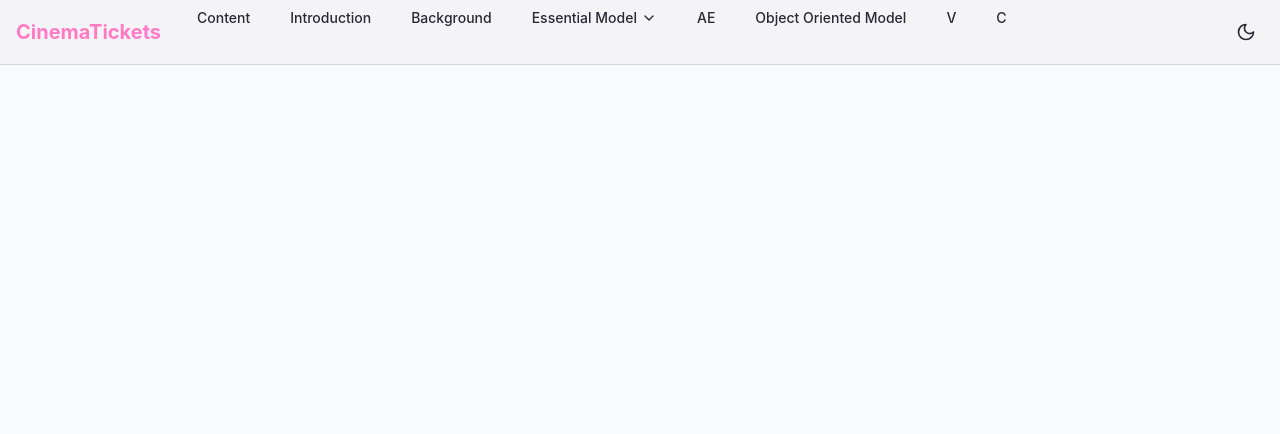
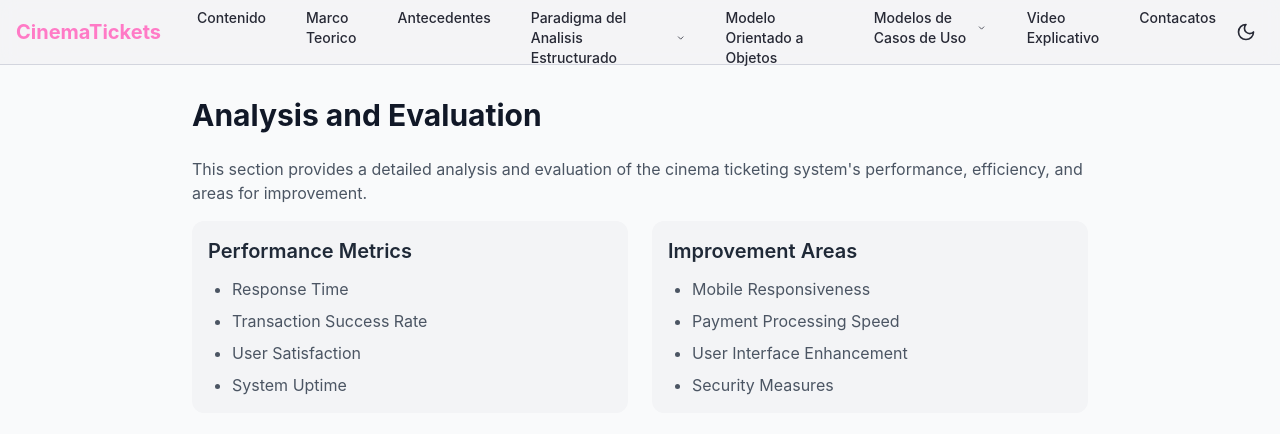
Before and after one commit to leaox77/Ticketing-System, a React (Vite) app: page /ae/cune in a window 1280 px wide. Shown: the top 434 px of the page. Built offline with nearby package versions, Linux system fonts and the light colour scheme.

Commit message:
paginas extras agregadas y traducidas

```diff
--- a/src/App.tsx
+++ b/src/App.tsx
@@ -1,6 +1,6 @@
 import { BrowserRouter as Router, Routes, Route } from 'react-router-dom';
 import Navbar from '@/components/layout/Navbar';
-import Content from '@/pages/Content';
+import Content from '@/pages/Contenido';
 import Introduction from '@/pages/Introduction';
 import Background from '@/pages/Background';
 import EssentialModel from '@/pages/EssentialModel';
@@ -10,6 +10,9 @@ import DP from '@/pages/DP';
 import DC from '@/pages/DC';
 import LA from '@/pages/LA';
 import AE from '@/pages/AE';
+import Mcun from '@/pages/Mcun';
+import Mcus from '@/pages/Mcun';
+import Cune from '@/pages/Cune';
 import ObjectOriented from '@/pages/ObjectOriented';
 import V from '@/pages/V';
 import C from '@/pages/C';
@@ -33,6 +36,9 @@ function App() {
               <Route path="/essential-model/ambiental/la" element={<LA />} />
               <Route path="/essential-model/behavior" element={<BehaviorModel />} />
               <Route path="/ae" element={<AE />} />
+              <Route path="/ae/mcun" element={<Mcun />} />
+              <Route path="/ae/mcus" element={<Mcus />} />
+              <Route path="/ae/cune" element={<Cune />} />
               <Route path="/object-oriented" element={<ObjectOriented />} />
               <Route path="/v" element={<V />} />
               <Route path="/c" element={<C />} />
--- a/src/components/layout/Navbar.tsx
+++ b/src/components/layout/Navbar.tsx
@@ -9,34 +9,40 @@ const Navbar = () => {
   const { theme, toggleTheme } = useTheme();
 
   const navItems = [
-    { name: 'Content', path: '/content' },
-    { name: 'Introduction', path: '/introduction' },
-    { name: 'Background', path: '/background' },
+    { name: 'Contenido', path: '/content' },
+    { name: 'Marco Teorico', path: '/introduction' },
+    { name: 'Antecedentes', path: '/background' },
     {
-      name: 'Essential Model',
+      name: 'Paradigma del Analisis Estructurado',
       path: '/essential-model',
       subItems: [
         {
-          name: 'Ambiental Model',
+          name: 'Modelo Ambiental',
           path: '/essential-model/ambiental',
           subItems: [
-            { name: 'DP', path: '/essential-model/ambiental/dp' },
-            { name: 'DC', path: '/essential-model/ambiental/dc' },
-            { name: 'LA', path: '/essential-model/ambiental/la' },
+            { name: 'Declaración de propósitos', path: '/essential-model/ambiental/dp' },
+            { name: 'Diagrama de Contexto', path: '/essential-model/ambiental/dc' },
+            { name: 'Listado de Acontecimientos', path: '/essential-model/ambiental/la' },
           ],
         },
-        { name: 'Behavior Model', path: '/essential-model/behavior' },
+        { name: 'Modelo de Comportamiento', path: '/essential-model/behavior' },
       ],
     },
-    { name: 'AE', path: '/ae' },
-    { name: 'Object Oriented Model', path: '/object-oriented' },
-    { name: 'V', path: '/v' },
-    { name: 'C', path: '/c' },
+    { name: 'Modelo Orientado a Objetos', path: '/object-oriented' },
+    { name: 'Modelos de Casos de Uso', path: '/ae',
+      subItems: [
+        { name: 'Modelo de Caso de Uso de Negocio', path: '/ae/mcun' },
+        { name: 'Modelo de Caso se Uso de Sistema', path: '/ae/mcus' },
+        { name: 'Caso de Uso a Nivel Extendido', path: '/ae/cune' },
+      ],
+     },
+    { name: 'Video Explicativo', path: '/v' },
+    { name: 'Contacatos', path: '/c' },
   ];
 
   return (
     <nav className="bg-background/95 backdrop-blur supports-[backdrop-filter]:bg-background/60 sticky top-0 z-50 border-b border-border">
-      <div className="max-w-7xl mx-auto px-4">
+      <div className="max-w-8xl mx-auto px-4">
         <div className="flex justify-between h-16">
           <div className="flex">
             <div className="flex-shrink-0 flex items-center">
--- /dev/null
+++ b/src/pages/Cune.tsx
@@ -0,0 +1,39 @@
+const Cune = () => {
+    return (
+      <div className="max-w-4xl mx-auto">
+        <h1 className="text-3xl font-bold mb-6 text-gray-900 dark:text-white">Analysis and Evaluation</h1>
+        <div className="space-y-4 text-gray-600 dark:text-gray-300">
+          <p>
+            This section provides a detailed analysis and evaluation of the cinema ticketing system's
+            performance, efficiency, and areas for improvement.
+          </p>
+          <div className="grid grid-cols-1 md:grid-cols-2 gap-6 mt-6">
+            <div className="bg-gray-100 dark:bg-gray-800 p-4 rounded-lg">
+              <h2 className="text-xl font-semibold text-gray-800 dark:text-gray-100 mb-3">
+                Performance Metrics
+              </h2>
+              <ul className="list-disc pl-6 space-y-2">
+                <li>Response Time</li>
+                <li>Transaction Success Rate</li>
+                <li>User Satisfaction</li>
+                <li>System Uptime</li>
+              </ul>
+            </div>
+            <div className="bg-gray-100 dark:bg-gray-800 p-4 rounded-lg">
+              <h2 className="text-xl font-semibold text-gray-800 dark:text-gray-100 mb-3">
+                Improvement Areas
+              </h2>
+              <ul className="list-disc pl-6 space-y-2">
+                <li>Mobile Responsiveness</li>
+                <li>Payment Processing Speed</li>
+                <li>User Interface Enhancement</li>
+                <li>Security Measures</li>
+              </ul>
+            </div>
+          </div>
+        </div>
+      </div>
+    );
+  };
+
+  export default Cune;
--- /dev/null
+++ b/src/pages/Mcun.tsx
@@ -0,0 +1,38 @@
+const Mcun = () => {
+    return (
+      <div className="max-w-4xl mx-auto">
+        <h1 className="text-3xl font-bold mb-6 text-gray-900 dark:text-white">Analysis and Evaluation</h1>
+        <div className="space-y-4 text-gray-600 dark:text-gray-300">
+          <p>
+            Mnefy
+          </p>
+          <div className="grid grid-cols-1 md:grid-cols-2 gap-6 mt-6">
+            <div className="bg-gray-100 dark:bg-gray-800 p-4 rounded-lg">
+              <h2 className="text-xl font-semibold text-gray-800 dark:text-gray-100 mb-3">
+                Performance Metrics
+              </h2>
+              <ul className="list-disc pl-6 space-y-2">
+                <li>Response Time</li>
+                <li>Transaction Success Rate</li>
+                <li>User Satisfaction</li>
+                <li>System Uptime</li>
+              </ul>
+            </div>
+            <div className="bg-gray-100 dark:bg-gray-800 p-4 rounded-lg">
+              <h2 className="text-xl font-semibold text-gray-800 dark:text-gray-100 mb-3">
+                Improvement Areas
+              </h2>
+              <ul className="list-disc pl-6 space-y-2">
+                <li>Mobile Responsiveness</li>
+                <li>Payment Processing Speed</li>
+                <li>User Interface Enhancement</li>
+                <li>Security Measures</li>
+              </ul>
+            </div>
+          </div>
+        </div>
+      </div>
+    );
+  };
+
+  export default Mcun;
--- /dev/null
+++ b/src/pages/Mcus.tsx
@@ -0,0 +1,39 @@
+const Mcus = () => {
+    return (
+      <div className="max-w-4xl mx-auto">
+        <h1 className="text-3xl font-bold mb-6 text-gray-900 dark:text-white">Analysis and Evaluation</h1>
+        <div className="space-y-4 text-gray-600 dark:text-gray-300">
+          <p>
+            This section provides a detailed analysis and evaluation of the cinema ticketing system's
+            performance, efficiency, and areas for improvement.
+          </p>
+          <div className="grid grid-cols-1 md:grid-cols-2 gap-6 mt-6">
+            <div className="bg-gray-100 dark:bg-gray-800 p-4 rounded-lg">
+              <h2 className="text-xl font-semibold text-gray-800 dark:text-gray-100 mb-3">
+                Performance Metrics
+              </h2>
+              <ul className="list-disc pl-6 space-y-2">
+                <li>Response Time</li>
+                <li>Transaction Success Rate</li>
+                <li>User Satisfaction</li>
+                <li>System Uptime</li>
+              </ul>
+            </div>
+            <div className="bg-gray-100 dark:bg-gray-800 p-4 rounded-lg">
+              <h2 className="text-xl font-semibold text-gray-800 dark:text-gray-100 mb-3">
+                Improvement Areas
+              </h2>
+              <ul className="list-disc pl-6 space-y-2">
+                <li>Mobile Responsiveness</li>
+                <li>Payment Processing Speed</li>
+                <li>User Interface Enhancement</li>
+                <li>Security Measures</li>
+              </ul>
+            </div>
+          </div>
+        </div>
+      </div>
+    );
+  };
+
+  export default Mcus;
```
Also changed, not shown: src/pages/Contenido.tsx (renamed from src/pages/Content.tsx), 2 other files (tests, documents, lock files or other folders).
